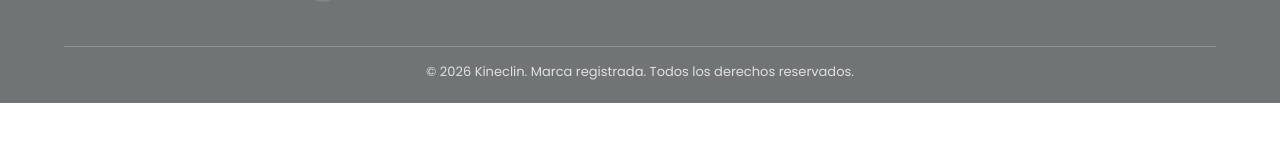
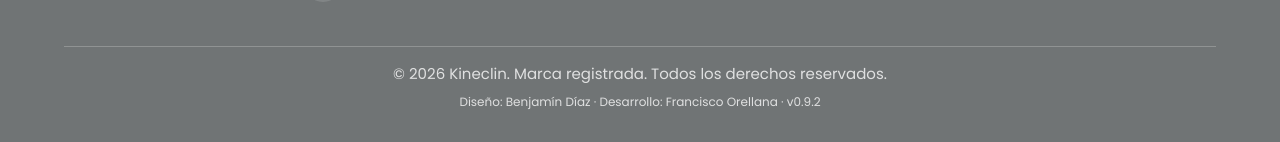
Before and after one commit to panxo87sl/kcweb, a React (Vite) app: page /contactanos in a window 1280 px wide. Shown: the part 1162-1304 px from the top of the page. Before the commit the page ends 1265 px from the top, so only its background shows below. Built offline with nearby package versions, Linux system fonts and the light colour scheme.

Commit message:
feat: añade creditos y version al Footer

```diff
--- a/package.json
+++ b/package.json
@@ -1,7 +1,7 @@
 {
   "name": "kcweb",
   "private": true,
-  "version": "2.5.1",
+  "version": "0.9.2",
   "type": "module",
   "scripts": {
     "dev": "vite",
--- a/src/components/layout/Footer/Footer.css
+++ b/src/components/layout/Footer/Footer.css
@@ -185,7 +185,12 @@
 
 .siteFooter__legal {
   margin: 0;
-  font-size: 13px;
+  font-size: 15px;
+  color: rgba(255, 255, 255, 0.78);
+}
+.siteFooter__devs {
+  margin-top: 10px;
+  font-size: 12px;
   color: rgba(255, 255, 255, 0.78);
 }
 
--- a/src/components/layout/Footer/Footer.jsx
+++ b/src/components/layout/Footer/Footer.jsx
@@ -1,3 +1,4 @@
+import pkg from "../../../../package.json";
 import "./Footer.css";
 
 export default function Footer() {
@@ -323,8 +324,13 @@
       <div className="siteFooter__divider" aria-hidden="true" />
 
       <div className="siteFooter__bottom">
-        <p className="siteFooter__legal">
+        <p className="siteFooter__legal legal">
           © 2026 Kineclin. Marca registrada. Todos los derechos reservados.
+        </p>
+      </div>
+      <div className="siteFooter__bottom">
+        <p className="siteFooter__devs">
+          Diseño: Benjamín Díaz · Desarrollo: Francisco Orellana · v{pkg.version}
         </p>
 
         {/* <a className="siteFooter__policy" href="/politica-privacidad">
```
